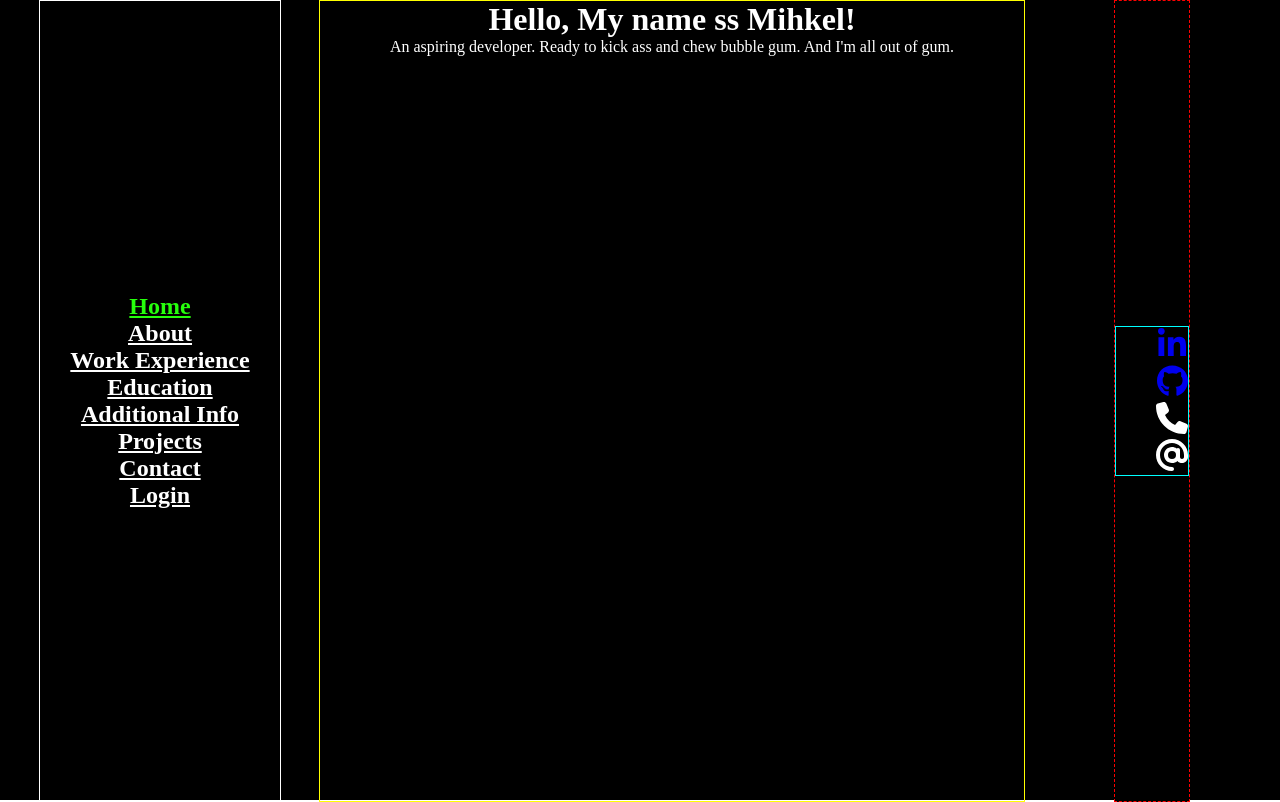
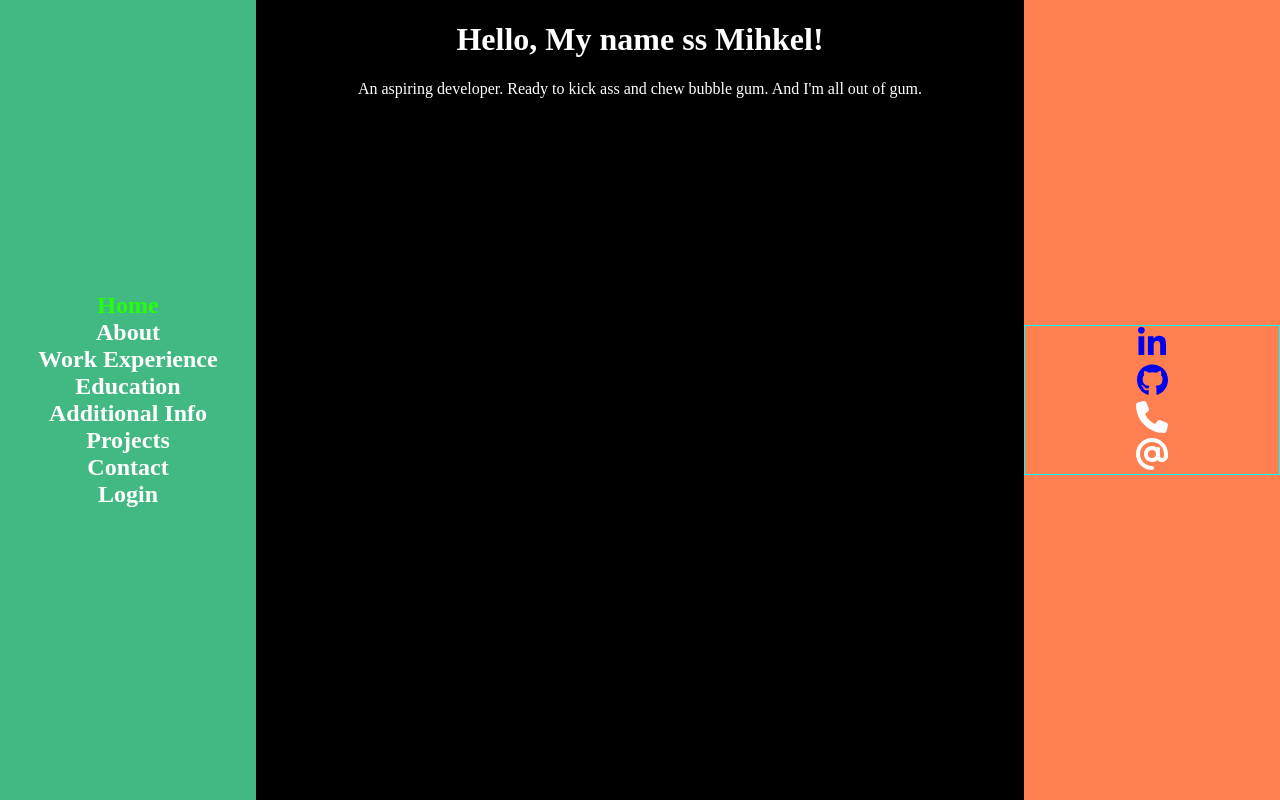
Before and after one commit to LadvikM/cv_front_new, a Vue app: page /#/ in a window 1280 px wide. Built offline with nearby package versions, Linux system fonts and the light colour scheme; no server answers.

Commit message:
Added DELETE work experience

```diff
--- a/src/App.vue
+++ b/src/App.vue
@@ -39,29 +39,35 @@ export default {
   color: white;
 
 }
+* {
+  box-sizing: border-box;
+}
 
-* {
+body {
   margin: 0;
 }
+.router::-webkit-scrollbar {
+  display: none; /*  Hide scrollbar, but keep functionality*/
+}
+.router {
 
-.router {
-  border: yellow 1px solid;
+  overflow-y: scroll;
   width: 100%;
 
 
 }
-
+.container navigation-menu {
+  background-color: #42b983;
+}
 .container {
   display: grid;
-  grid-template-columns: 25% 55% 20%; /*Column width*/
+  grid-template-columns: 20% 60% 20%; /*Column width*/
   /*grid-gap: 10px; !* Add some spacing between columns *!*/
   justify-items: center;
   height: 100vmin;
 
   background-color: black;
-  background-position: center;
-  background-repeat: no-repeat;
-  background-size: cover;
+
 
 
 }
--- a/src/components/NavigationMenu.vue
+++ b/src/components/NavigationMenu.vue
@@ -2,19 +2,17 @@
   <div class="navigation">
     <nav>
       <router-link to="/">Home</router-link>
-      <br>
+
       <router-link to="/about">About</router-link>
-      <br>
+
       <router-link to="/work">Work Experience</router-link>
-      <br>
+
       <router-link to="/education">Education</router-link>
-      <br>
+
       <router-link to="/info">Additional Info</router-link>
-      <br>
+
       <router-link to="/projects">Projects</router-link>
-      <br>
       <router-link to="/contact">Contact</router-link>
-      <br>
       <router-link v-if="!isLoggedIn" to="/login">Login</router-link>
       <button v-if="isLoggedIn" @click='logout'>Logout</button>
 <!--todo Logout button to same font as router link-->
@@ -53,15 +51,19 @@ button {
   cursor: pointer;
 }
 
-nav {
-  padding: 30px;
-}
+
 
 nav a {
   font-weight: bold;
   color: white;
   font-size: x-large;
+  text-decoration: none;
+  display: block;
 
+
+}
+nav a:hover {
+  color: aquamarine;
 }
 
 nav a.router-link-exact-active {
@@ -74,7 +76,8 @@ nav a.router-link-exact-active {
   display: flex;
   justify-content: center;
   align-items: center;
-  border: 1px solid;
+  width: 100%;
+  background-color: #42b983;
 
 
 }
--- a/src/components/contactdetails/ContactsDetails.vue
+++ b/src/components/contactdetails/ContactsDetails.vue
@@ -1,38 +1,38 @@
 <template>
+<!--  TODO Make it pretty!-->
+<!--  TODO Make icons stay in position when clicked on email or phone-->
   <div class="container">
     <edit-contact-details v-if="isEdit" @cancel-form-submit="cancelSubmit"
                           :linkedin="contactDetails"></edit-contact-details>
-<!--todo Make layout of form look nicer once opened-->
-<!--    todo Prepopulate fields when info is not empty-->
-  <ul v-if="!isEdit">
-    <li v-if="isLoggedIn">
+
+    <ul class="contact-items" v-if="!isEdit">
+      <li class="contact-item" v-if="isLoggedIn">
         <a @click="toggleEdit">
           <font-awesome-icon icon="fa-solid fa-pen-to-square"/>
         </a>
       </li>
-    <li>
+      <li class="contact-item">
         <a :href="'https://www.linkedin.com/in/' + this.contactDetails.linkedin">
           <font-awesome-icon icon="fa-brands fa-linkedin-in"/>
         </a>
       </li>
-    <li>
+      <li class="contact-item">
         <a :href="'https://github.com/' + this.contactDetails.github">
           <font-awesome-icon icon="fa-brands fa-github"/>
         </a>
       </li>
-<!--    todo Make email and phone number to appear next to icon not under-->
-    <li>
-      <font-awesome-icon icon="phone" @click="showPhone = !showPhone"/>
+
+      <li class="contact-item">
         <transition name="phone-email">
           <p v-if="showPhone">{{ this.contactDetails.phone }}</p>
         </transition>
+        <font-awesome-icon icon="phone" @click="showPhone = !showPhone"/>
       </li>
-    <li>
-      <font-awesome-icon icon="at" @click="showEmail = !showEmail"/>
-
+      <li class="contact-item">
         <transition name="phone-email">
           <p v-if="showEmail">{{ this.contactDetails.email }}</p>
         </transition>
+        <font-awesome-icon icon="at" @click="showEmail = !showEmail"/>
       </li>
     </ul>
 
@@ -113,18 +113,21 @@ export default {
 <style scoped>
 
 .container {
-
+  width: 100%;
+  background-color: coral;
   display: flex;
   justify-content: center; /*aligns content horizontally center*/
   align-items: center; /*aligns content vertically center*/
-  border: red dashed 1px;
+
 
 }
+
 ul {
   font-size: 2rem;
   border: aqua solid 1px;
-  list-style-type: none;
+
 }
+
 ul p {
   font-size: 1.5rem;
 }
@@ -145,5 +148,18 @@ ul p {
   transition: all 1s ease;
 }
 
+.contact-item p {
+  display: inline-block;
+  margin: 0;
+}
+.contact-item {
+
+}
+.contact-items {
+  width: 100%;
+  margin: 0;
+  padding: 0;
+  list-style: none;
+}
 
 </style>
--- a/src/components/work-experience/AddWorkExperience.vue
+++ b/src/components/work-experience/AddWorkExperience.vue
@@ -90,6 +90,8 @@ export default {
             this.isInvalid.positions[index].startDate = position.startDate === '';
             if (position.startDate > position.endDate && position.endDate !== '') {
               this.isInvalid.positions[index].endDate = true;
+            } else {
+              this.isInvalid.positions[index].endDate = false;
             }
             this.isInvalid.positions[index].description = position.description === '';
           }
--- a/src/components/work-experience/WorkExperience.vue
+++ b/src/components/work-experience/WorkExperience.vue
@@ -1,12 +1,15 @@
 <template>
   <!--  TODO - Add some message when work experience is empty or problem with server-->
-<!--  TODO - Add option to DELETE entries-->
+<!--    TODO - Add feedback on successful and unsuccessful deletes.-->
   <!--  TODO - Add option to EDIT entries-->
-  <table v-for="workExperience in workExperiences" :key="workExperience.experienceId">
+  <!--  TODO - Add loading screen-->
+<!--    TODO Make it pretty-->
+  <table v-for="workExperience in workExperiences" :key="workExperience.id">
+
     <thead class="table-header">
     <tr>
       <td class="company-name">
-        <h2>{{ workExperience.companyName }}</h2>
+        <h2>{{ workExperience.companyName }} </h2>
       </td>
     </tr>
     </thead>
@@ -23,9 +26,12 @@
       <tr>
         <td class="description" colspan="2">{{ position.description }}</td>
       </tr>
+
     </table>
 
     </tbody>
+    <button @click="deleteEntry(workExperience.id)">Delete Entry</button>
+    <button>Edit Entry</button>
   </table>
 
 
@@ -45,7 +51,7 @@ export default {
       formattedEndDate: '',
       workExperiences:
         {
-            experienceId: '',
+          id: '',
           companyName: '',
           location: '',
           positions: [{
@@ -65,6 +71,21 @@ export default {
   },
   computed: {},
   methods: {
+
+    deleteEntry: function (key) {
+      this.$http.delete(`https://cv-database-2e255-default-rtdb.europe-west1.firebasedatabase.app/work-experience/${key}.json`)
+          .then(response => {
+
+
+            console.log(response)
+          })
+          .catch(error => {
+
+            console.log(error)
+          })
+    },
+
+
     formatEndDate(end) {
       return moment(end).format('MMMM YYYY')
     },
@@ -76,15 +97,10 @@ export default {
     getWorkExperiences: function () {
       this.$http.get("https://cv-database-2e255-default-rtdb.europe-west1.firebasedatabase.app/work-experience.json")
           .then(response => {
-            this.workExperiences = response.data
-            // for (const id in response.data) {
-            //   this.workExperiences = response.data;
-            //   this.workExperiences.experienceId = id;
-            //
-            //
-            // }
-
-
+          this.workExperiences = response.data;
+          for (const key in response.data) {
+            this.workExperiences[key].id = key;
+          }
           }).catch(error => {
         console.log(error)
       })
--- a/src/views/WorkView.vue
+++ b/src/views/WorkView.vue
@@ -3,7 +3,7 @@
   <base-card>
     <div>
       <button @click="toggleEdit">Add Work Experience</button>
-      <add-work-experience v-if="isEdit" @workExperienceSubmitted="this.isEdit = false"></add-work-experience>
+      <add-work-experience v-if="isAdd" @workExperienceSubmitted="this.isAdd = false"></add-work-experience>
       <work-experience v-else></work-experience>
 
 
@@ -21,12 +21,12 @@ export default {
   components: {WorkExperience, AddWorkExperience, BaseCard},
   data() {
     return {
-      isEdit: false,
+      isAdd: false,
     }
   },
   methods: {
     toggleEdit() {
-      this.isEdit = !this.isEdit;
+      this.isAdd = !this.isAdd;
     }
   },
 
```
Lines whose indentation alone changed are shown as unchanged.
